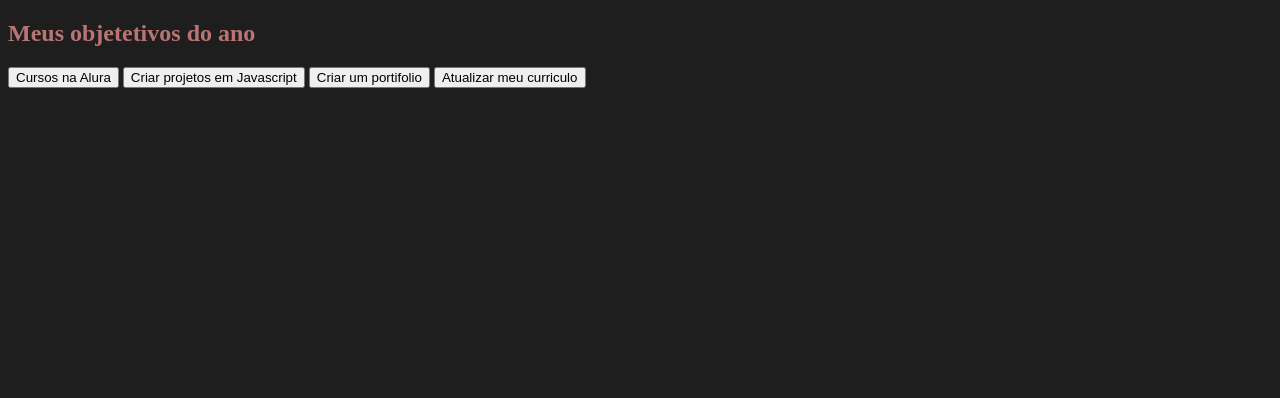
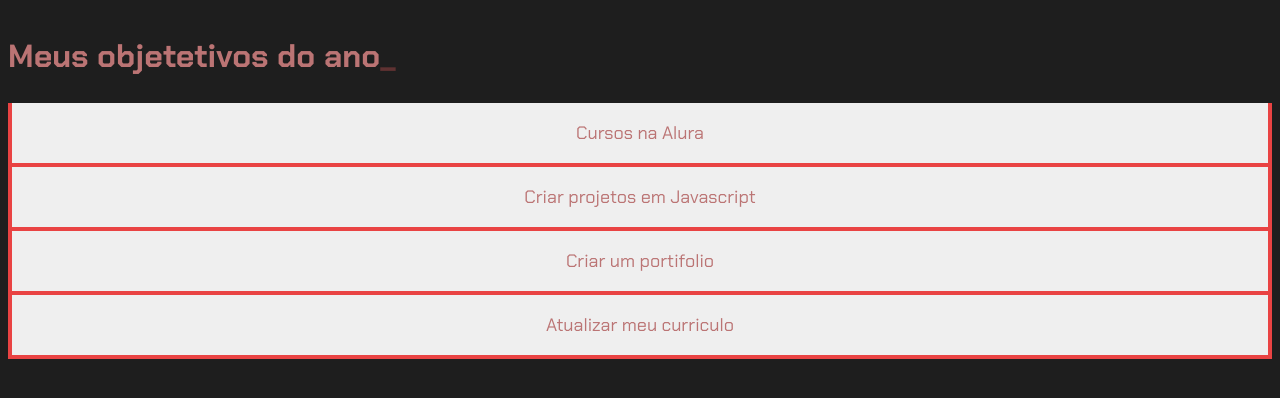
Before and after one commit to eniale26/projeto-de-vida-2024, a plain HTML site: page elaine ribeiro 2024/index.html in a window 1280 px wide. Drawn offline with Linux system fonts and the light colour scheme.

Commit message:
07/03/2024

```diff
--- a/elaine ribeiro 2024/index.html
+++ b/elaine ribeiro 2024/index.html
@@ -8,7 +8,7 @@
     <title>Meus objetivos do ano</title>
 </head>
 <section class="conteudo-principal"></section>
-  <h2 class="titulo-principal">Meus objetetivos do ano</h2>
+  <h2 class="titulo-principal">Meus objetetivos do ano<span>_</span></h2>
   <div class="botoes">
     <button class="botao">Cursos na Alura</button>
     <button class="botao">Criar projetos em Javascript</button>
--- a/elaine ribeiro 2024/style.css
+++ b/elaine ribeiro 2024/style.css
@@ -1,4 +1,5 @@
 @import url('https://fonts.googleapis.com/css2?family=Chakra+Petch:wght@400;700&display=swap');
+
 :root{
    --cor-de-fundo:#1E1E1E;
    --marrom:#5F3232;
@@ -6,13 +7,47 @@
    --botao-ativo:#E94343;
    --botao-inativo: rgba(58, 55, 94, 0.5);
    --texto-fundo: rgba(58, 55, 94, 0.3);
+}
 
-}
 body{
     background-color:var(--cor-de-fundo);
-     color: var(--beje);
-     body {
+    color: var(--beje);
     font-family: 'Chakra Petch', sans-serif;
     }
 
+
+.conteudo-principal{
+    display: flex;
+    flex-direction: column;
+    justify-content: center;
+    align-items: center;
+    max-width:  1200px;
+    width: 100px;
+    margin: 0 auto;
 }
+
+.titulo-principal{
+    text-align: left;
+    width: 100%;
+    font-size: 32px;
+}
+
+.titulo-principal span{
+    color:var(--marrom);
+}
+
+.botao{
+    font-family: 'Chakra Petch', sans-serif;
+    background-color:(--botao-inativo);
+    color: var(--beje);
+    display: flex;
+    justify-content: center;
+    padding: 1em;
+    font-size: 18px;
+    align-items: center;
+    width: 100%;
+    border-bottom: 4px solid var(--botao-ativo);
+    border-left: 4px  solid var(--botao-ativo);
+    border-right: 4px solid var(--botao-ativo);
+    border-top: none;
+}
```
